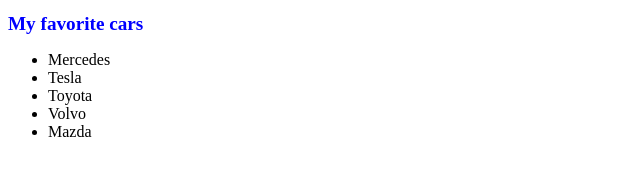
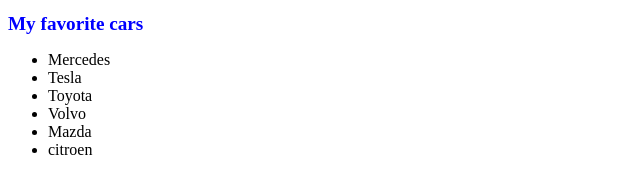
Before and after one commit to 234ercan/Test102, a plain HTML site: page index.html in a window 1280 px wide. Shown: the full height of the page, 0-640 px from the left. Drawn offline with Linux system fonts and the light colour scheme.

Commit message:
citroen is added

```diff
--- a/index.html
+++ b/index.html
@@ -16,6 +16,7 @@
     <li>Toyota</li>
     <li>Volvo</li>
     <li>Mazda</li>
+    <li>citroen</li>
   </ul>
 </body>
 </html>
```
